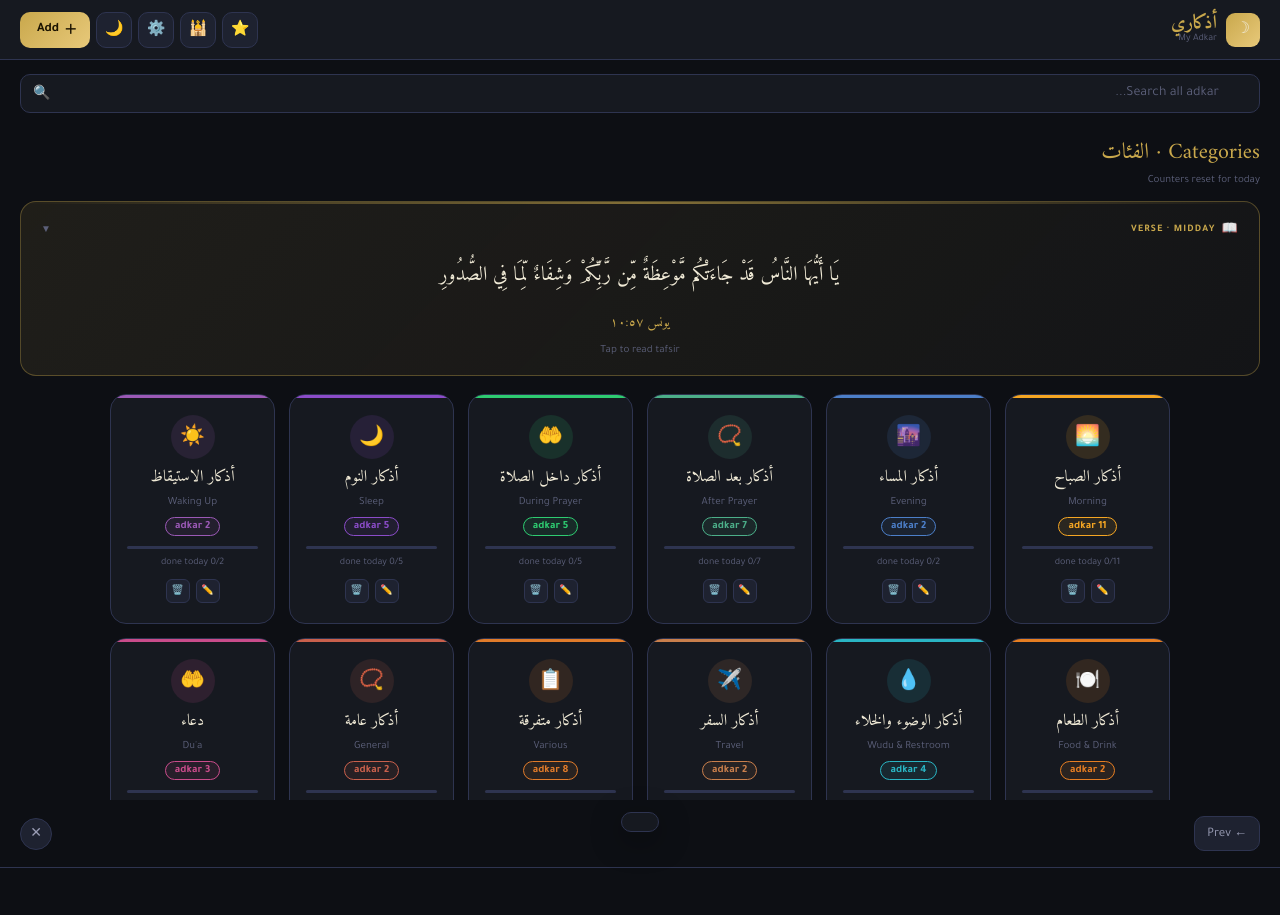
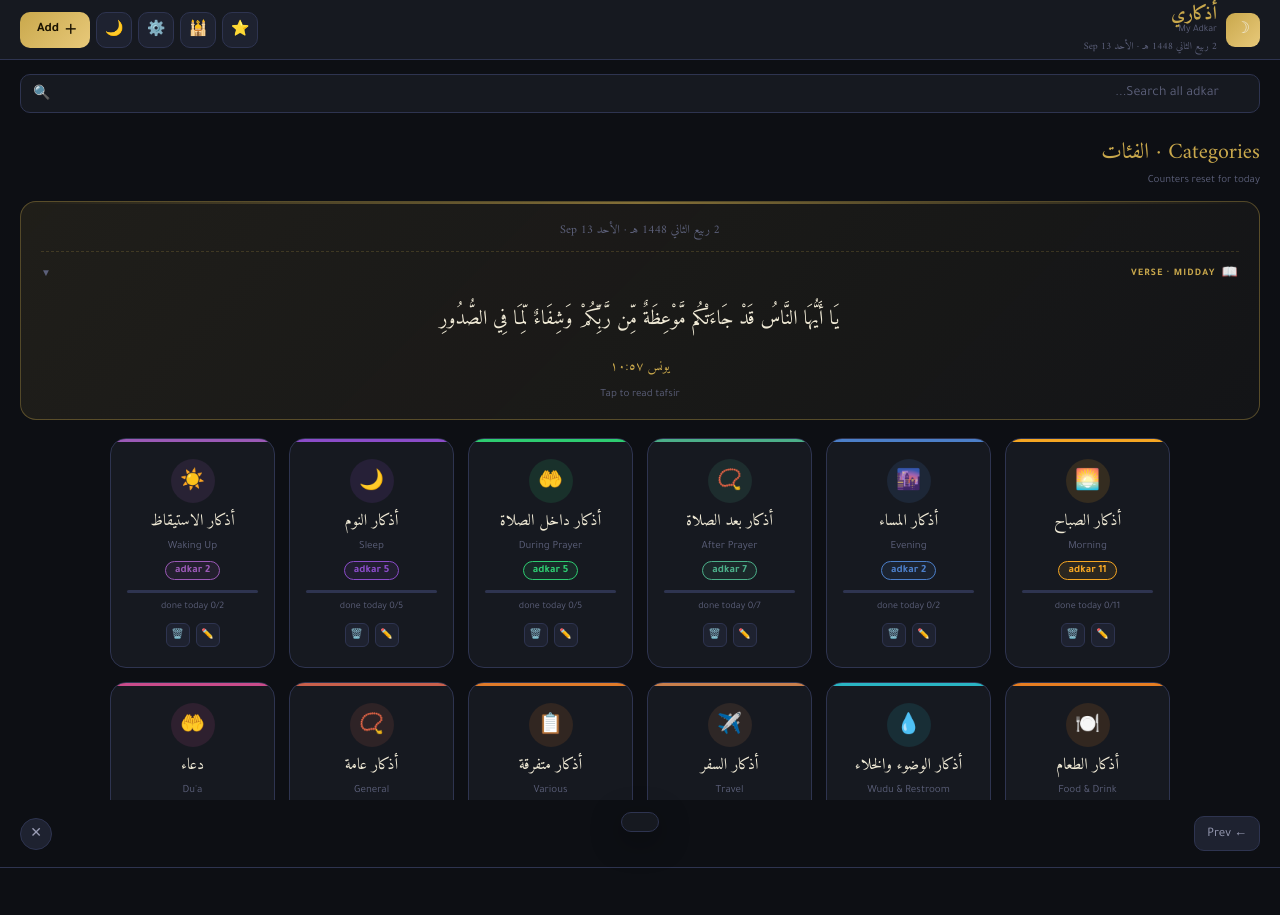
Before and after one commit to Nobodyssssy/adkar, a plain HTML site: page index.html in a window 1280 px wide. Before the commit the page ends 800 px from the top, so only its background shows below. Drawn offline with Linux system fonts and the light colour scheme.

Commit message:
Task 8B: Hijri + Gregorian date in header and quote card

```diff
--- a/css/components.css
+++ b/css/components.css
@@ -840,3 +840,19 @@ body.modal-open {
   .quote-tafsir-body{font-size:13px;}
   .quote-tafsir-body.ar{font-size:15px;}
 }
+
+/* Date line inside the quote card */
+.quote-dateline{
+  font-family:'Amiri',serif;
+  font-size:12px;
+  color:var(--text3);
+  text-align:center;
+  direction:rtl;
+  padding-bottom:10px;
+  margin-bottom:12px;
+  border-bottom:1px dashed rgba(201,168,76,.2);
+}
+
+@media(max-width:600px){
+  .quote-dateline{font-size:11px;padding-bottom:8px;margin-bottom:10px;}
+}
--- a/css/layout.css
+++ b/css/layout.css
@@ -14,6 +14,19 @@ header{
 }
 .logo-text{font-family:'Amiri',serif;font-size:19px;color:var(--accent);font-weight:700;line-height:1;}
 .logo-sub{font-size:10px;color:var(--text3);}
+.logo-date{
+  font-size:10px;
+  color:var(--text3);
+  margin-top:2px;
+  font-family:'Amiri',serif;
+  direction:rtl;
+  white-space:nowrap;
+}
+
+/* Hide the header date on narrow phones — it's shown in the quote card area instead */
+@media(max-width:600px){
+  .logo-date{display:none;}
+}
 .hright{display:flex;align-items:center;gap:6px;}
 
 /* SEARCH BAR */
--- a/index.html
+++ b/index.html
@@ -26,6 +26,7 @@
     <div>
       <div class="logo-text">أذكاري</div>
       <div class="logo-sub">My Adkar</div>
+      <div class="logo-date" id="header-date"></div>
     </div>
   </div>
   <div class="hright">
@@ -267,6 +268,7 @@
 <script src="js/qibla.js"></script>
 <script src="js/location.js"></script>
 <script src="js/quotes.js"></script>
+<script src="js/dates.js"></script>
 <script src="js/views/cats.js"></script>
 <script src="js/views/quote.js"></script>
 <script src="js/views/adkar.js"></script>
--- a/js/app.js
+++ b/js/app.js
@@ -18,7 +18,10 @@
     /* 3. Build the fuzzy search index (once data is loaded) */
     rebuildSearchIndex();
 
-    /* 4. Render initial view */
+    /* 4. Render header date */
+    if(typeof renderHeaderDate === 'function') renderHeaderDate();
+
+    /* 5. Render initial view */
     renderCatsGrid();
 
     /* 4. Global keyboard shortcuts */
--- /dev/null
+++ b/js/dates.js
@@ -0,0 +1,111 @@
+'use strict';
+
+/* ═══════════════════════════════════════════════════════════
+   Date formatter — Gregorian + Hijri
+   • Uses Intl.DateTimeFormat with islamic-umalqura calendar
+   • No network needed — the browser has the Hijri calendar built in
+   • Handles both Arabic and English labels
+   ═══════════════════════════════════════════════════════════ */
+
+/* Arabic month names for the Hijri calendar */
+const HIJRI_MONTHS_AR = [
+  'محرم', 'صفر', 'ربيع الأول', 'ربيع الثاني',
+  'جمادى الأولى', 'جمادى الآخرة', 'رجب', 'شعبان',
+  'رمضان', 'شوال', 'ذو القعدة', 'ذو الحجة'
+];
+
+/* Arabic weekday names */
+const WEEKDAYS_AR = [
+  'الأحد', 'الإثنين', 'الثلاثاء', 'الأربعاء',
+  'الخميس', 'الجمعة', 'السبت'
+];
+
+/* English Gregorian month names (short) */
+const MONTHS_EN = [
+  'Jan','Feb','Mar','Apr','May','Jun',
+  'Jul','Aug','Sep','Oct','Nov','Dec'
+];
+
+/* ═══════════════════════════════════════════════════════════
+   Get Hijri date — using Intl.DateTimeFormat
+   Returns { day, month (0-11), year, monthNameAr }
+   ═══════════════════════════════════════════════════════════ */
+function getHijriParts(date){
+  date = date || new Date();
+  try{
+    const fmt = new Intl.DateTimeFormat('en-u-ca-islamic-umalqura', {
+      day:   'numeric',
+      month: 'numeric',
+      year:  'numeric',
+    });
+    const parts = fmt.formatToParts(date);
+    const out = { day: 1, month: 0, year: 1447 };
+    for(const p of parts){
+      if(p.type === 'day')   out.day   = parseInt(p.value, 10);
+      if(p.type === 'month') out.month = parseInt(p.value, 10) - 1;  /* 0-indexed */
+      if(p.type === 'year')  out.year  = parseInt(p.value.replace(/[^0-9]/g, ''), 10);
+    }
+    out.monthNameAr = HIJRI_MONTHS_AR[out.month] || '';
+    return out;
+  }catch(err){
+    console.warn('[dates] Hijri format failed', err);
+    return null;
+  }
+}
+
+/* ═══════════════════════════════════════════════════════════
+   Format the full header date line
+   e.g. "25 ربيع الأول 1447 · الأربعاء 15 سبتمبر"
+   ═══════════════════════════════════════════════════════════ */
+function formatHeaderDate(date){
+  date = date || new Date();
+  const hijri = getHijriParts(date);
+
+  const weekdayAr = WEEKDAYS_AR[date.getDay()];
+  const dayG = date.getDate();
+  const monthG = MONTHS_EN[date.getMonth()];
+  const yearG = date.getFullYear();
+
+  /* If Hijri failed, fall back to Gregorian only */
+  if(!hijri){
+    return `${weekdayAr} ${dayG} ${monthG} ${yearG}`;
+  }
+
+  return `${hijri.day} ${hijri.monthNameAr} ${hijri.year} هـ · ${weekdayAr} ${dayG} ${monthG}`;
+}
+
+/* ═══════════════════════════════════════════════════════════
+   Short form — for compact spaces
+   ═══════════════════════════════════════════════════════════ */
+function formatShortHijri(date){
+  date = date || new Date();
+  const h = getHijriParts(date);
+  if(!h) return '';
+  return `${h.day} ${h.monthNameAr} ${h.year}`;
+}
+
+/* ═══════════════════════════════════════════════════════════
+   Render into the header element
+   ═══════════════════════════════════════════════════════════ */
+function renderHeaderDate(){
+  const el = document.getElementById('header-date');
+  if(!el) return;
+  el.textContent = formatHeaderDate(new Date());
+}
+
+/* ═══════════════════════════════════════════════════════════
+   Auto-refresh at midnight — check every minute
+   ═══════════════════════════════════════════════════════════ */
+let _lastDateStr = '';
+function checkHeaderDateChange(){
+  const today = new Date().toDateString();
+  if(today !== _lastDateStr){
+    _lastDateStr = today;
+    renderHeaderDate();
+  }
+}
+
+(function initDateWatcher(){
+  _lastDateStr = new Date().toDateString();
+  setInterval(checkHeaderDateChange, 60 * 1000);
+})();
--- a/js/views/quote.js
+++ b/js/views/quote.js
@@ -37,7 +37,10 @@ async function renderQuoteCard(){
 
   host.classList.toggle('expanded', _quoteExpanded);
 
+  const dateLine = (typeof formatHeaderDate === 'function') ? formatHeaderDate() : '';
+
   host.innerHTML = `
+    ${dateLine ? `<div class="quote-dateline">${dateLine}</div>` : ''}
     <div class="quote-header">
       <div class="quote-badge">
         <span class="quote-badge-icon">${badgeIcon}</span>
--- a/sw.js
+++ b/sw.js
@@ -7,7 +7,7 @@
      • Stale-while-revalidate for fonts
    ───────────────────────────────────────────── */
 
-const VERSION = 'v1.2.0';
+const VERSION = 'v1.3.0';
 const CACHE   = `adkar-${VERSION}`;
 
 const APP_SHELL = [
@@ -32,6 +32,7 @@ const APP_SHELL = [
   './js/prayer.js',
   './js/qibla.js',
   './js/location.js',
+  './js/quotes.js',
 
   './js/views/cats.js',
   './js/views/adkar.js',
@@ -42,6 +43,7 @@ const APP_SHELL = [
   './js/views/form.js',
   './js/views/catmgr.js',
   './js/views/confirm.js',
+  './js/views/quote.js',
   './js/views/prayer.js',
 
   './js/io.js',
```
